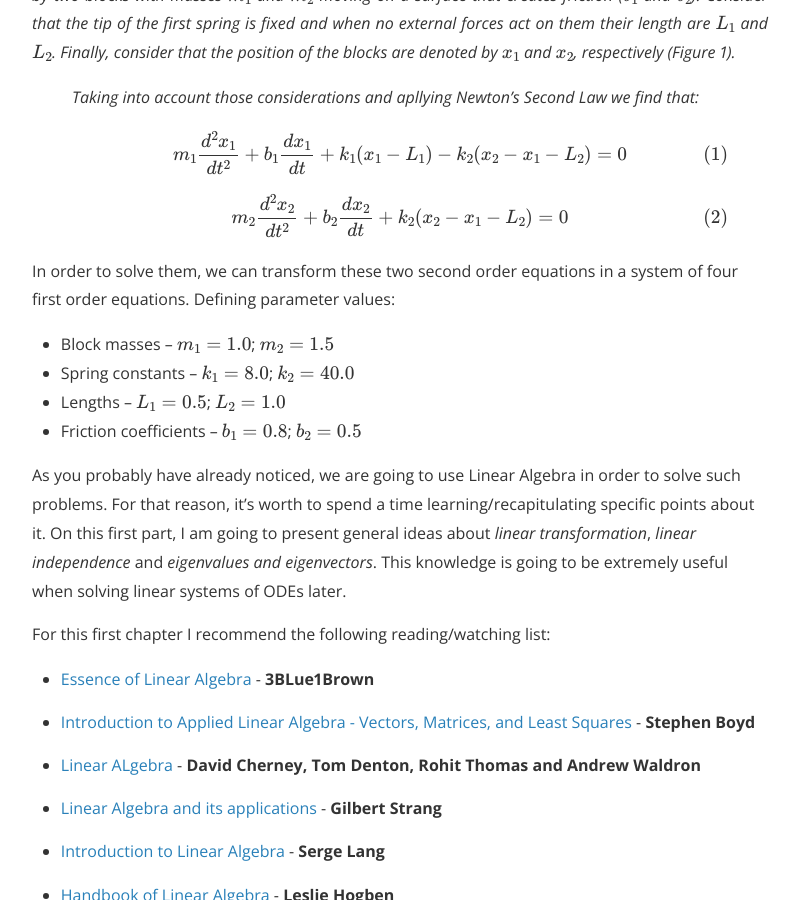
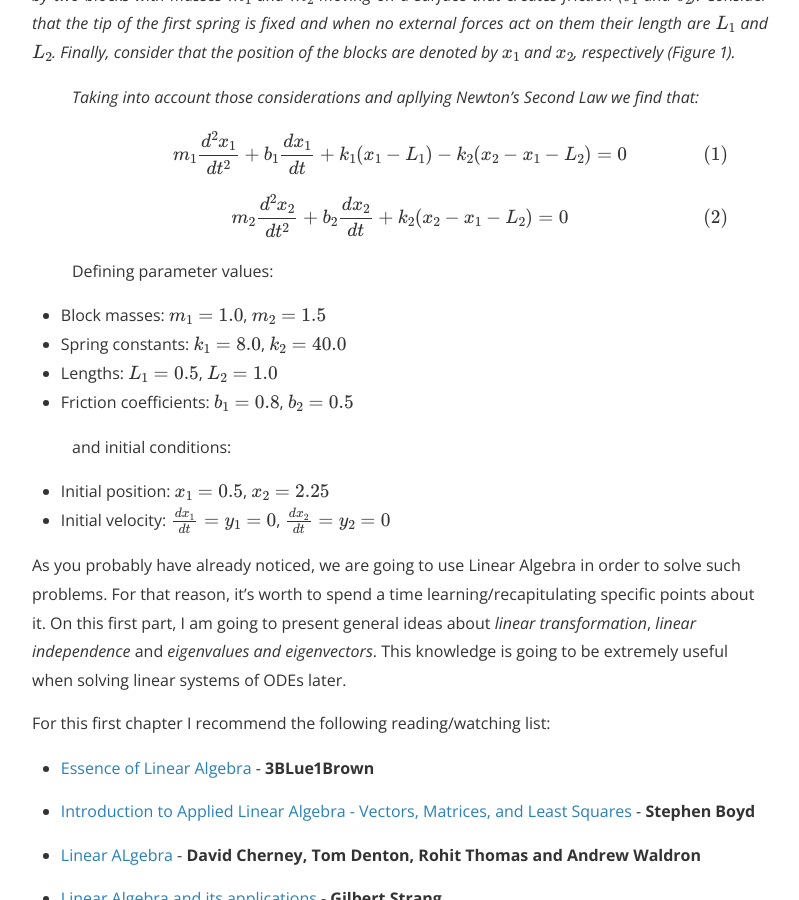
Before and after one commit to vic1309/lerofly, a Jekyll site: the page built from _posts/2019-06-06-linear_pt1.markdown, in a window 1280 px wide and 900 px high, scrolled down 1031 px. Shown: the whole window, without its empty margins (240-1039 px from the left). Built offline with Jekyll 4.4.1, drawn with Linux system fonts in a browser that asks for light colours; nearby versions of some CDN libraries; formulas are drawn with MathJax 3; a script that is not in the unit is left out.

Commit message:
Update 2019-06-06-linear_pt1.markdown

```diff
--- a/_posts/2019-06-06-linear_pt1.markdown
+++ b/_posts/2019-06-06-linear_pt1.markdown
@@ -27,13 +27,17 @@ We have finally reached the last topic on our journey! Before going deeper and a
 
 > $$\begin{equation} m_2 \frac{d^2 x_2}{dt^2} + b_2 \frac{d x_2}{dt} + k_2(x_2 - x_1 - L_2) = 0 \tag{2} \label{eq:two} \end{equation}$$
 
-In order to solve them, we can transform these two second order equations in a system of four first order equations. Defining parameter values:
+> Defining parameter values:
 
-* Block masses -- $m_1 = 1.0$; $m_2 = 1.5$
-* Spring constants -- $k_1 = 8.0$; $k_2 = 40.0$
-* Lengths -- $L_1 = 0.5$; $L_2 = 1.0$
-* Friction coefficients -- $b_1 = 0.8$; $b_2 = 0.5$
+* Block masses: $m_1 = 1.0$, $m_2 = 1.5$
+* Spring constants: $k_1 = 8.0$, $k_2 = 40.0$
+* Lengths: $L_1 = 0.5$, $L_2 = 1.0$
+* Friction coefficients: $b_1 = 0.8$, $b_2 = 0.5$
 
+> and initial conditions:
+
+* Initial position: $x_1 = 0.5$, $x_2 = 2.25$
+* Initial velocity: $\frac{d x_1}{dt} = y_1 = 0$, $\frac{d x_2}{dt} = y_2 = 0$
 
 As you probably have already noticed, we are going to use Linear Algebra in order to solve such problems. For that reason, it's worth to spend a time learning/recapitulating specific points about it. On this first part, I am going to present general ideas about *linear transformation*, *linear independence* and *eigenvalues and eigenvectors*. This knowledge is going to be extremely useful when solving linear systems of ODEs later.
 
```
